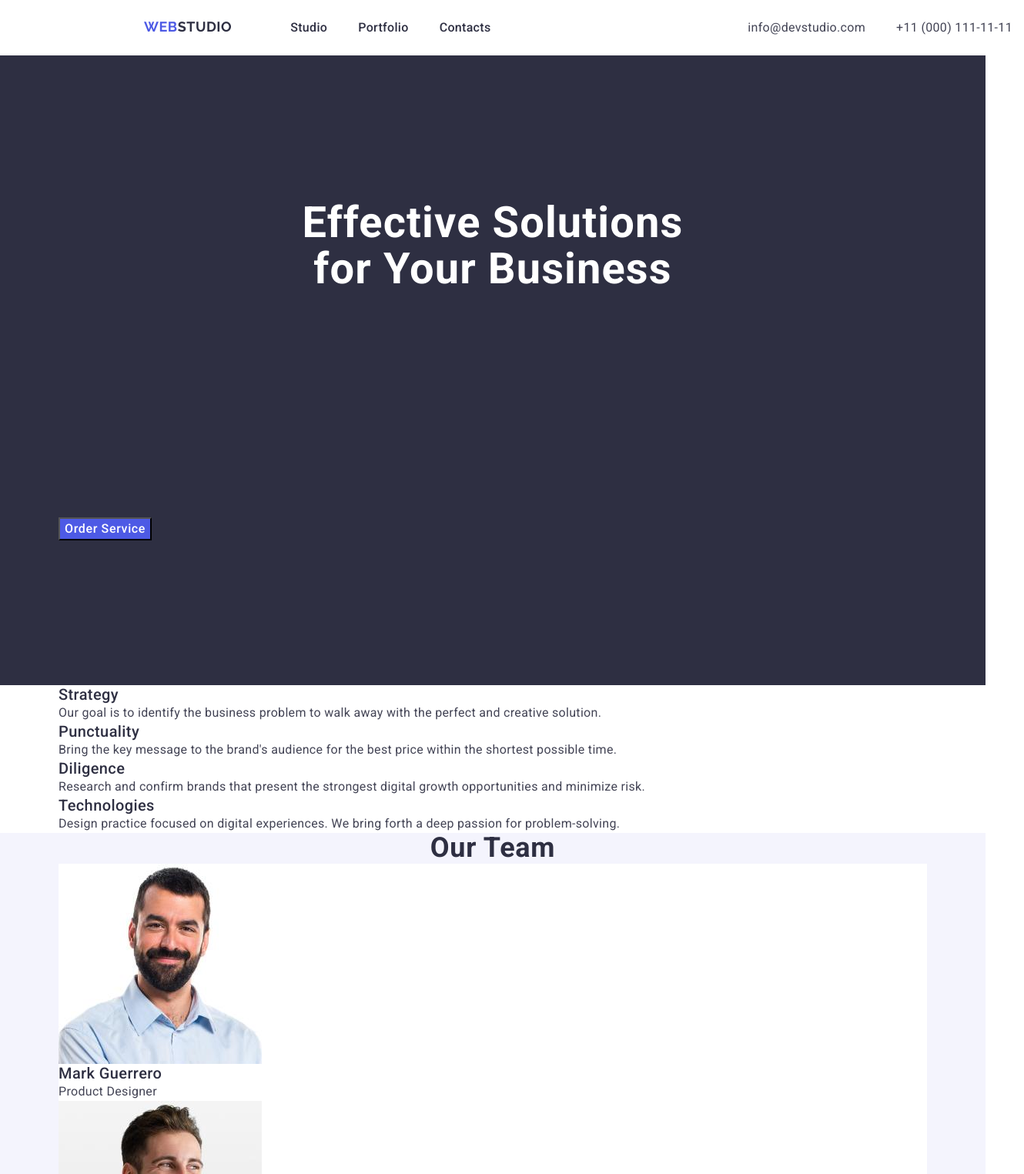
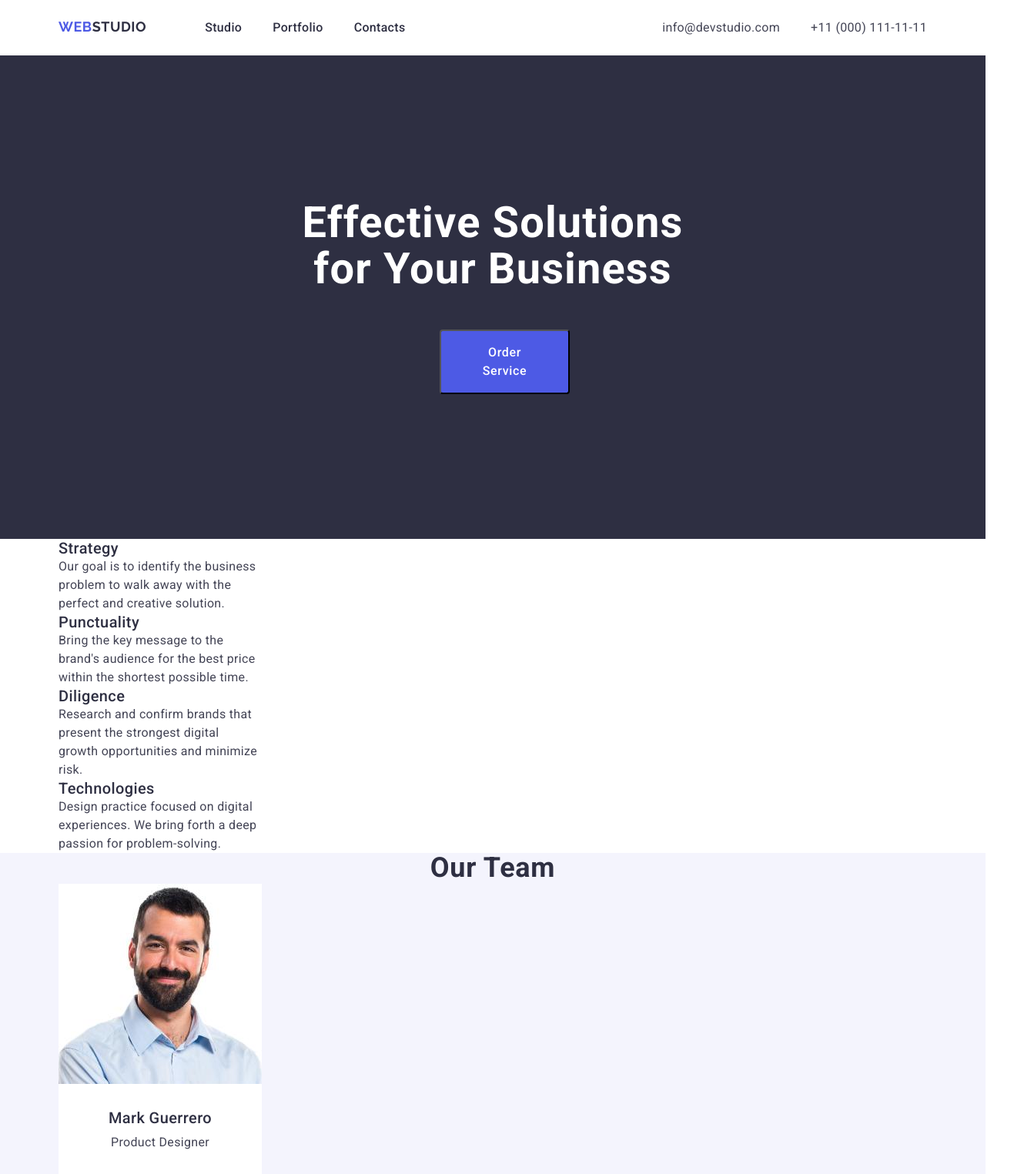
Before and after one commit to ivshynalarysa/goit-markup-hw-03, a plain HTML site: page index.html in a window 1280 px wide. Shown: the top 1525 px of the page at 77% size, 1330 px wide, since content can reach past the window. Drawn offline with nearby package versions, Linux system fonts and the light colour scheme.

Commit message:
modified main and footer section

```diff
--- a/css/styles.css
+++ b/css/styles.css
@@ -13,7 +13,7 @@ a {text-decoration: none;}
 ul {list-style: none; margin: 0; padding-left: 0;}
 
 h1, h2, h3, p {margin: 0;}
-.card {display: block;}
+img {display: block; max-width: 100%; height: auto;}
 .container {
 
     width: 1158px;
@@ -23,11 +23,10 @@ h1, h2, h3, p {margin: 0;}
 }
 /*header*/
 .header-container {
-    display: flex; width: 1158px; margin: 24px 172px;
+    display: flex; padding-top: 24px ; padding-bottom: 24px;
     align-items: center; justify-content: space-between;}
 
-.section-main-title { background-color: #2e2f42; }
-.main-title {font-size: 56px; line-height: 1.07;}
+
 
 .logoheader {
     font-family: "Raleway", sans-serif; font-weight: 700;
@@ -49,37 +48,84 @@ h1, h2, h3, p {margin: 0;}
 .link-address {line-height: 1.5; letter-spacing: 0.02em; color: #434455; }
 
 /*button section 1*/
-.section-main-title {flex-direction: column; gap: 48px; align-items: center;}
-.button {color: #ffffff;background: #4D5AE5; cursor:pointer; font-weight: 500; line-height: 1.5; letter-spacing: 0.04em;  margin-bottom: 188px;justify-content: center;}
+.section-main-title {
+    background-color: #2e2f42;
+        align-items: center;}
+.main-title {
+    font-size: 56px;
+    line-height: 1.07; padding-bottom: 48px;}
+
+.button {color: #ffffff;background: #4D5AE5;
+    cursor:pointer; font-weight: 500;
+    line-height: 1.5; letter-spacing: 0.04em; border-radius: 4px;
+
+        padding: 16px 32px;
+        width: 169px;
+        margin-bottom: 188px;
+        margin-right: 494px;
+        margin-left: 495px;
+        ;
+        }
 .button:hover, .button:focus {color: #ffffff;background-color: #404BBF;}
 
-.main-title {text-align: center; letter-spacing: 0.02em; color: #ffffff;  padding-top: 188px; padding-bottom: 292px; padding-left: 275px; padding-right: 275px;}
+.main-title {text-align: center;
+    letter-spacing: 0.02em; color: #ffffff;
+    padding-top: 188px;
+    padding-left: 275px; padding-right: 275px;}
 
-/*section */
-
-.values-title {font-weight: 500;font-size: 20px; line-height: 1.2;  letter-spacing: 0.02em; color: #2e2f42;}
+/*section 2*/
+.values-list {flex-direction: row; gap: 24px; width: 1128px;}
+.values-block { width: 264px;
+    align-items: flex-start;
+    justify-content: flex-start;
+    flex-direction: column;
+    gap: 8px;}
+.values-title {font-weight: 500;font-size: 20px;
+     line-height: 1.2;  letter-spacing: 0.02em;
+     color: #2e2f42;}
 .values-p {line-height: 1.5; letter-spacing: 0.02em}
 
+/*section 3*/
 
-.ourteam-section {background-color: #f4f4fd;}
+.ourteam-section {background-color: #f4f4fd; }
 .ourteam-title {font-size: 36px; line-height: 1.11; text-align: center;letter-spacing: 0.02em;text-transform: capitalize; color:#2e2f42;}
 .ourteam-list {list-style: none;}
-.staff {background-color: #FFFFFF;}
-.staff-title {font-weight: 500; font-size: 20px; line-height: 1.2; letter-spacing: 0.02em; color: #2e2f42;}
+.staff {background-color: #FFFFFF;display: flex;
+    align-items: center;
+    justify-content: center;
+    flex-direction: column;
+
+    border-radius: 0 0 4px 4px;
+    padding: 0px 0px 32px 0px;
+    width: 264px;}
+.staff-title {font-weight: 500; font-size: 20px;
+    line-height: 1.2; letter-spacing: 0.02em;
+    padding-bottom: 8px; color: #2e2f42;}
 .staff-p {line-height: 1.5; letter-spacing: 0.02em;}
-
+.staff .card {padding-bottom: 32px;}
 .outportfolio-list {list-style: none;}
 .outportfolio-title {font-size: 36px; line-height: 1.11; text-align: center; letter-spacing: 0.02em;  text-transform: capitalize; color: #2e2f42; }
+.portfolio-block {width: 360px; border-bottom: 1px solid #e7e9fc;
+    border-left: 1px solid #e7e9fc;
+    border-right: 1px solid #e7e9fc;
+
+    width: 360px;}
 .portfolio-title {
-    font-weight: 500; font-size: 20px; line-height: 1.2; letter-spacing: 0.02em; color: #2e2f42;}
+    font-weight: 500; font-size: 20px; line-height: 1.2; letter-spacing: 0.02em; color: #2e2f42;
+padding-top: 32px; padding-right: 16px; padding-left: 16px;}
 .portfolio-p {
-    line-height: 1.5; letter-spacing: 0.02em; }
+    line-height: 1.5; letter-spacing: 0.02em;padding-top:8px;padding-bottom: 32px;
+        padding-right: 16px;
+        padding-left: 16px; }
 
 
-.footer {background-color: #2E2F42}
-.logofooter {
+.footer {background-color: #2E2F42;}
+.logofooter {padding-top: 100px;
     font-family: "Raleway", sans-serif; font-weight: 700;
     font-size: 18px;line-height: 1.17; letter-spacing: 0.03em;
-    text-transform: uppercase; color: #4d5ae5;}
+    text-transform: uppercase; color: #4d5ae5;
+    }
 .logofooter .logo-color {color: #f4f4fd;}
-.footer-p {line-height: 1.5; color: #f4f4fd; letter-spacing: 0.02em;}
+.footer-p {line-height: 1.5; color: #f4f4fd;
+     letter-spacing: 0.02em; width: 264px; padding-top: 16px;
+    padding-bottom: 100px; }
--- a/index.html
+++ b/index.html
@@ -48,23 +48,23 @@
     <!--section 2-->
 
     <section class="politics-section">
-        <div class="container">
+        <div class="container ">
             <h2 hidden class="politics-title">title2</h2>
-            <ul>
-                <li>
+            <ul class="values-list">
+                <li class="values-block">
                     <h3 class="values-title">Strategy</h3>
                     <p class="values-p">Our goal is to identify the business
                     problem to walk away with the perfect and creative solution.</p>
                 </li>
-                <li>
+                <li class="values-block">
                     <h3 class="values-title" >Punctuality</h3>
                         <p class="values-p" >Bring the key message to the brand's audience for the best price within the shortest possible time.</p>
                     </li>
-                <li>
+                <li class="values-block">
                     <h3 class="values-title">Diligence</h3>
                         <p class="values-p">Research and confirm brands that present the strongest digital growth opportunities and minimize risk.</p>
                     </li>
-                <li>
+                <li class="values-block">
                     <h3 class="values-title">Technologies</h3>
                         <p class="values-p">Design practice focused on digital experiences. We bring forth a deep passion for problem-solving.</p>
                     </li>
@@ -108,32 +108,32 @@
         <div class="container">
             <h2 class="outportfolio-title">Our Portfolio</h2>
                 <ul class="outportfolio-list">
-                    <li>
+                    <li class="portfolio-block">
                         <img class="card" src="./images/imgbanking.jpg" alt="Banking App" width="360" height="300">
                         <h3 class="portfolio-title">Banking App</h3>
                         <p class="portfolio-p">App</p>
-                    </li>
+                    </li class="portfolio-block">
                     <li>
                         <img class="card" src="./images/imgpayment.jpg" alt="Cashless Payment" width="360" height="300">
                         <h3 class="portfolio-title">Cashless Payment</h3>
                         <p class="portfolio-p">Marketing</p>
                     </li>
-                    <li>
+                    <li class="portfolio-block">
                         <img class="card" src="./images/imgmeditation.jpg" alt="Meditation App" width="360" height="300">
                         <h3 class="portfolio-title">Meditation App</h3>
                         <p class="portfolio-p">App</p>
                     </li>
-                    <li>
+                    <li class="portfolio-block">
                         <img class="card" src="./images/imgtaxi.jpg" alt="Taxi Service" width="360" height="300">
                         <h3 class="portfolio-title">Taxi Service</h3>
                         <p class="portfolio-p">Marketing</p>
                     </li>
-                    <li>
+                    <li class="portfolio-block">
                         <img class="card" src="./images/imgscreen.jpg" alt="Screen Illustrations" width="360" height="300">
                         <h3 class="portfolio-title">Screen Illustrations</h3>
                         <p class="portfolio-p">Design</p>
                     </li>
-                    <li>
+                    <li class="portfolio-block">
                         <img class="card" src="./images/imgcourses.jpg" alt="Online Courses" width="360" height="300">
                         <h3 class="portfolio-title">Online Courses</h3>
                         <p class="portfolio-p">Marketing</p>
```
